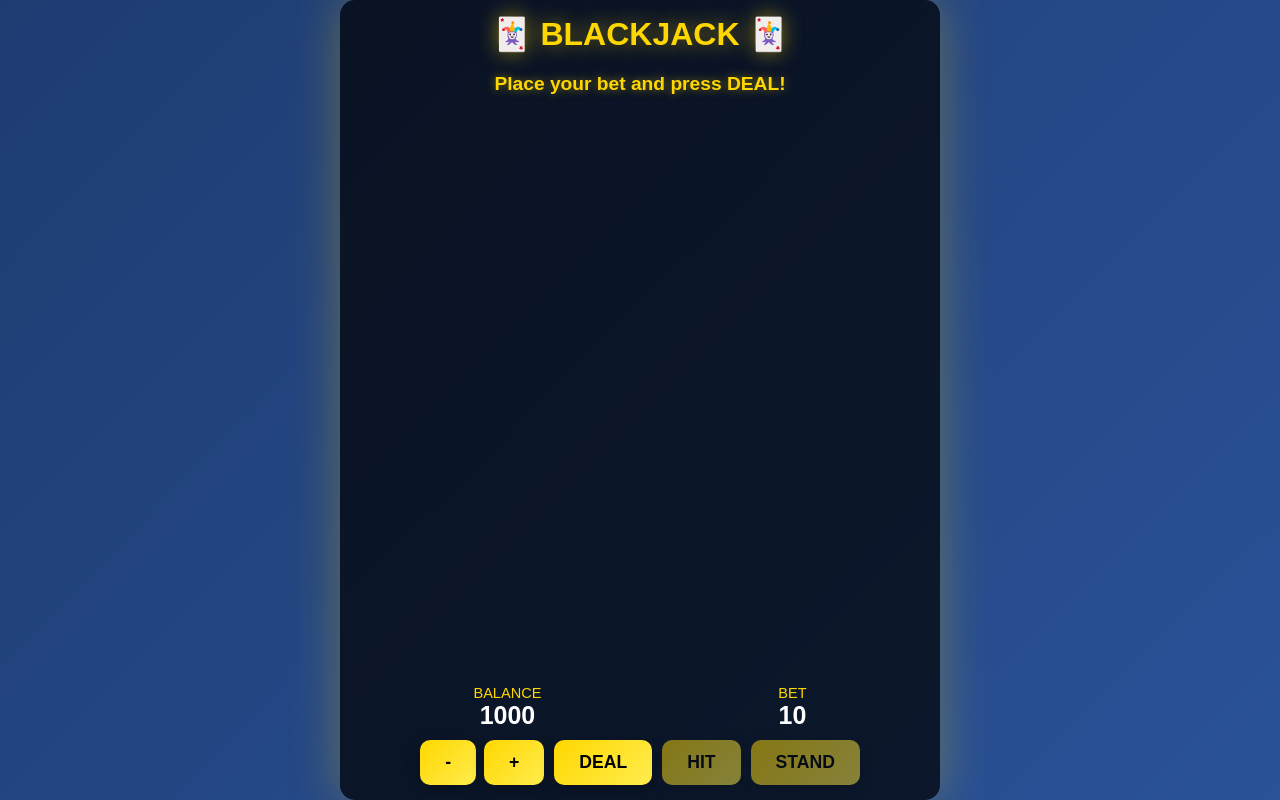
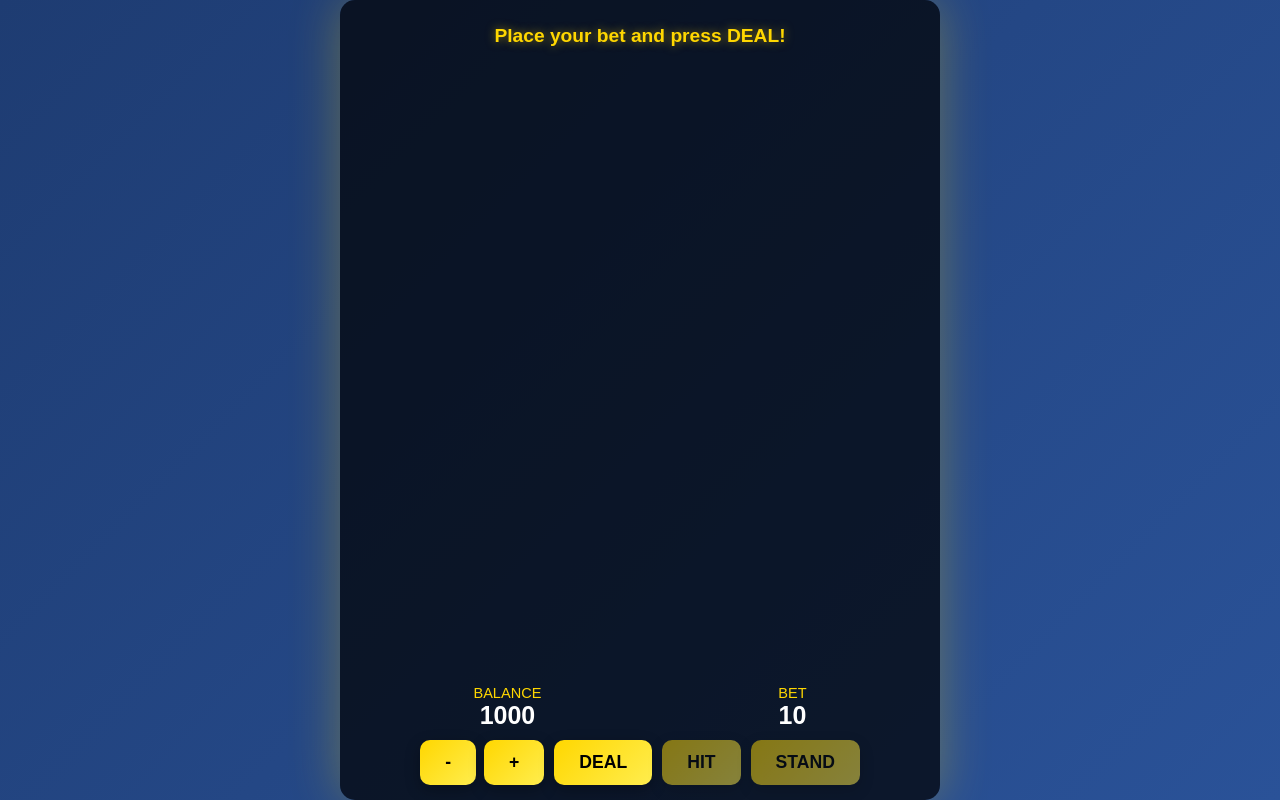
Before and after one commit to OlliPelan/blackjack, a plain HTML site: page index.html in a window 1280 px wide. Drawn offline with Linux system fonts and the light colour scheme.

Commit message:
Update index.html

```diff
--- a/index.html
+++ b/index.html
@@ -4,7 +4,7 @@
 <meta charset="UTF-8" />
 <meta name="viewport" content="width=device-width, initial-scale=1.0, user-scalable=no, viewport-fit=cover" />
 <meta name="apple-mobile-web-app-capable" content="yes" />
-<title>Blackjack Game 1.0 Sounds Fixed</title>
+<title>Blackjack Game 1.0 No Header</title>
 <style>
   * {
     margin: 0;
@@ -39,15 +39,6 @@
     display: flex;
     flex-direction: column;
     overflow: hidden;
-  }
-
-  h1 {
-    text-align: center;
-    color: #ffd700;
-    text-shadow: 0 0 20px rgba(255, 215, 0, 0.5);
-    margin-bottom: 10px;
-    font-size: clamp(1.2em, 5vw, 2em);
-    flex-shrink: 0;
   }
 
   .message {
@@ -246,11 +237,6 @@
       padding: 10px;
     }
 
-    h1 {
-      font-size: 1.2em;
-      margin-bottom: 5px;
-    }
-
     .info-panel {
       margin: 10px 0;
       font-size: 1em;
@@ -301,8 +287,6 @@
 </head>
 <body>
   <div class="game-container">
-    <h1>🃏 BLACKJACK 🃏</h1>
-
     <div class="message" id="message">Place your bet and press DEAL!</div>
 
     <div class="cards-area">
```
